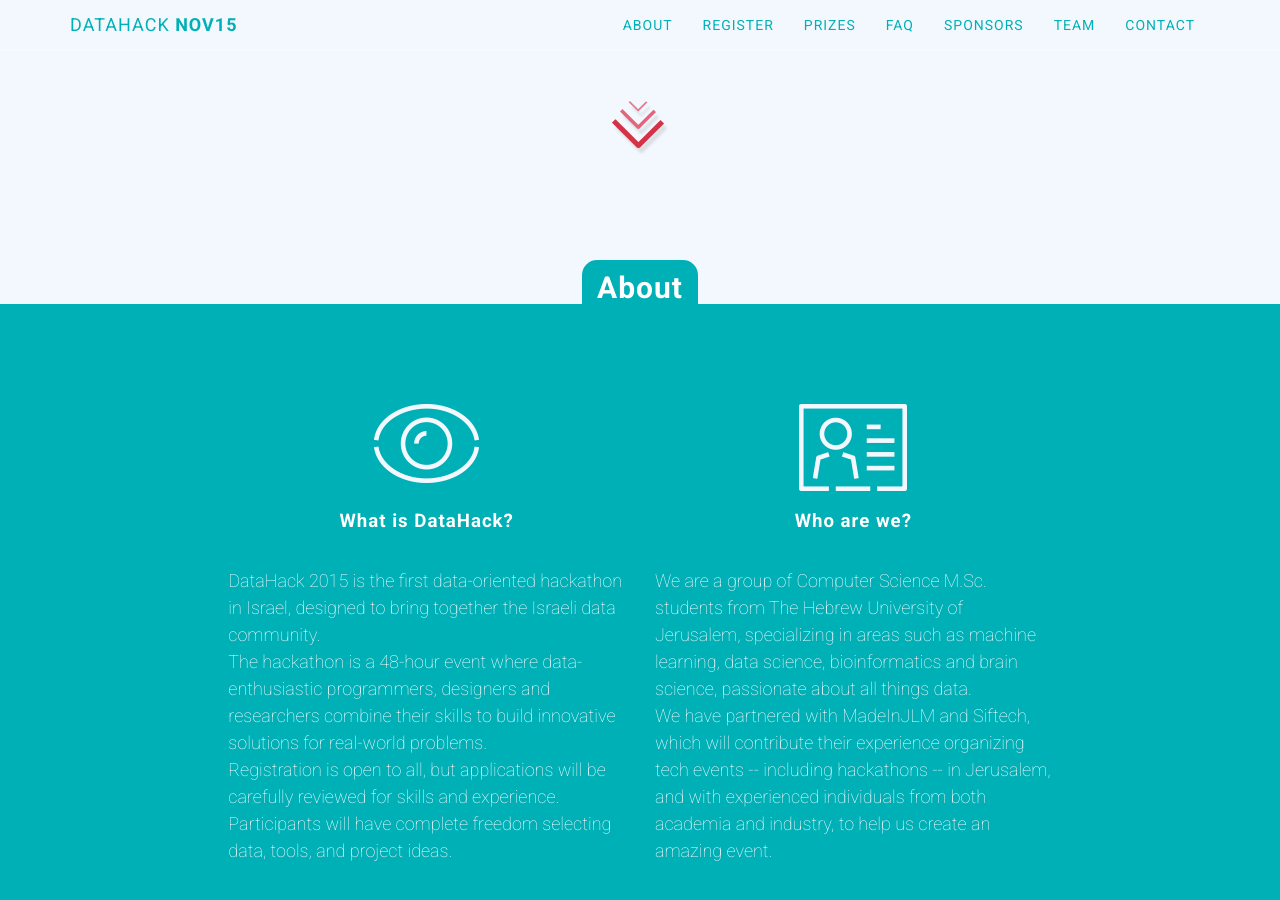
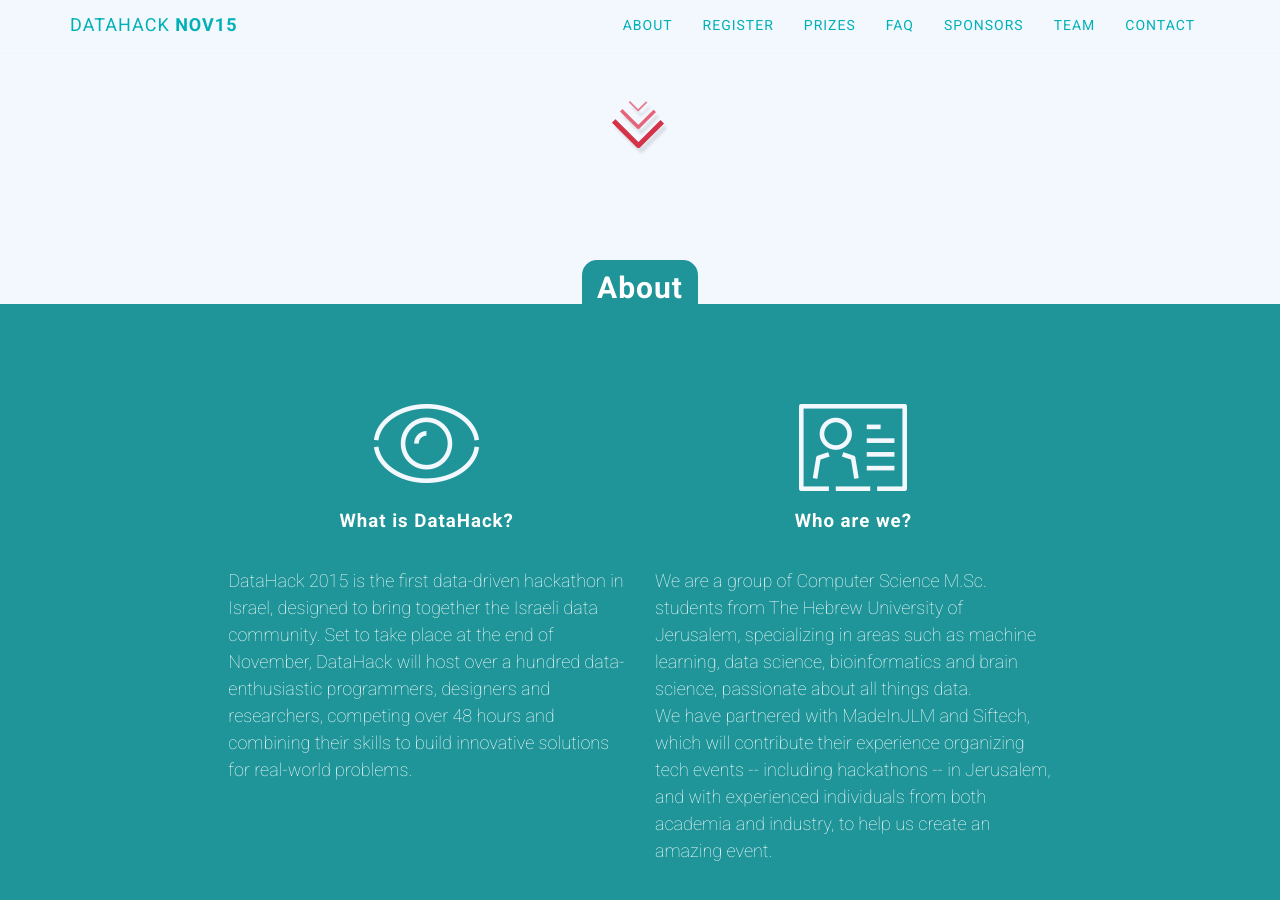
Before and after one commit to ido-staging/datahacksweb, a Jekyll site: the page built from index.html, in a window 1280 px wide and 900 px high, scrolled down 629 px. Built offline with Jekyll 4.4.1, drawn with Linux system fonts in a browser that asks for light colours.

Commit message:
trying new cyan

```diff
--- a/_includes/about.html
+++ b/_includes/about.html
@@ -14,11 +14,7 @@
                 <h2 class="about-title">What is DataHack?</h2>
                 <div class="left-text-column ">
                 <p>
-                DataHack 2015 is the first data-oriented hackathon in Israel, designed to bring together the Israeli data community.
-                <br/>
-                The hackathon is a 48-hour event where data-enthusiastic programmers, designers and researchers combine their skills to build innovative solutions for real-world problems.
-                <br/>
-                Registration is open to all, but applications will be carefully reviewed for skills and experience. Participants will have complete freedom selecting data, tools, and project ideas.
+                DataHack 2015 is the first data-driven hackathon in Israel, designed to bring together the Israeli data community.  Set to take place at the end of November, DataHack will host over a hundred data-enthusiastic programmers, designers and researchers, competing over 48 hours and combining their skills to build innovative solutions for real-world problems.
                 </p>
                 </div>
             </div>
--- a/_includes/css/grayscale.css
+++ b/_includes/css/grayscale.css
@@ -433,7 +433,7 @@ h2.about-title {
 }
 
 .color-cyan {
-    background-color: #00b0b7;
+    background-color: #1F9599;
     width: 100%;
 }
 
```
Also changed, not shown: 2 other files.
